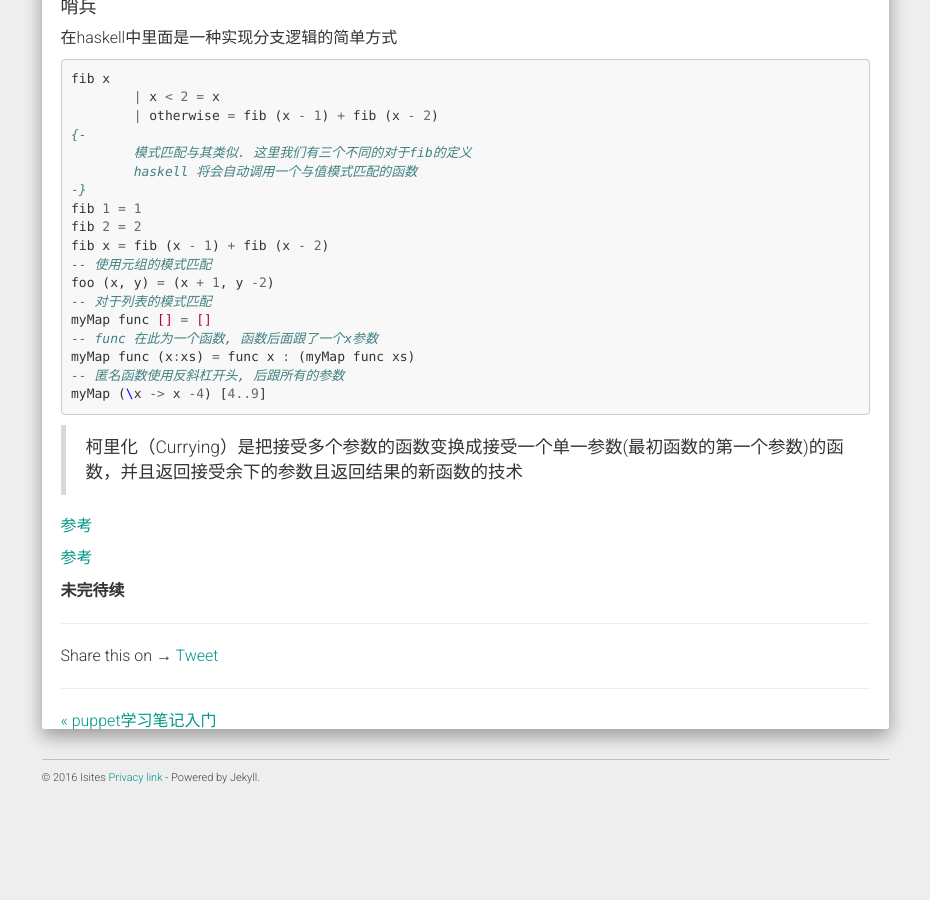
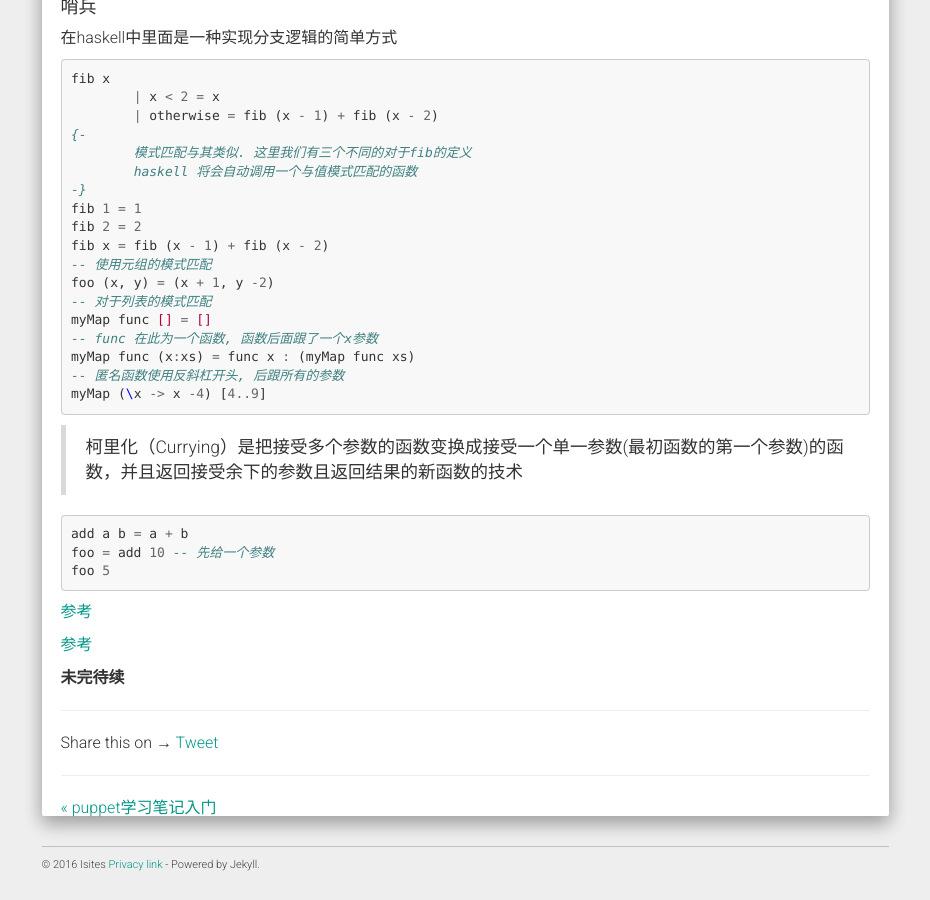
Before and after one commit to Isites/isites.github.io, a Jekyll site: the page built from _posts/2016-10-07-haskell.md, in a window 1280 px wide and 900 px high, scrolled down 2226 px. Shown: the whole window, without its empty margins (321-1251 px from the left). Built offline with Jekyll 4.4.1, drawn with Linux system fonts in a browser that asks for light colours; nearby versions of some CDN libraries; comment, search, counter and statistics services are not loaded; before the commit the page ends 3039 px from its top, so only the background shows below that.

Commit message:
新增haskell日志

````diff
--- a/_posts/2016-10-07-haskell.md
+++ b/_posts/2016-10-07-haskell.md
@@ -140,6 +140,14 @@ myMap (\x -> x -4) [4..9]
 
 > 柯里化（Currying）是把接受多个参数的函数变换成接受一个单一参数(最初函数的第一个参数)的函数，并且返回接受余下的参数且返回结果的新函数的技术
 
+```haskell
+add a b = a + b
+foo = add 10 -- 先给一个参数
+foo 5
+```
+
+
+
 [参考](http://www.tuicool.com/articles/aQFRju)
 
 [参考](http://www.cnblogs.com/livewithnorest/archive/2012/07/22/2603954.html)
````
